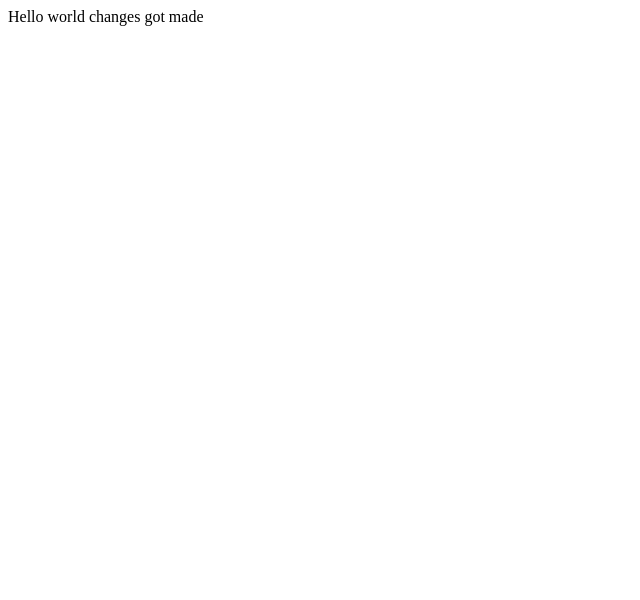
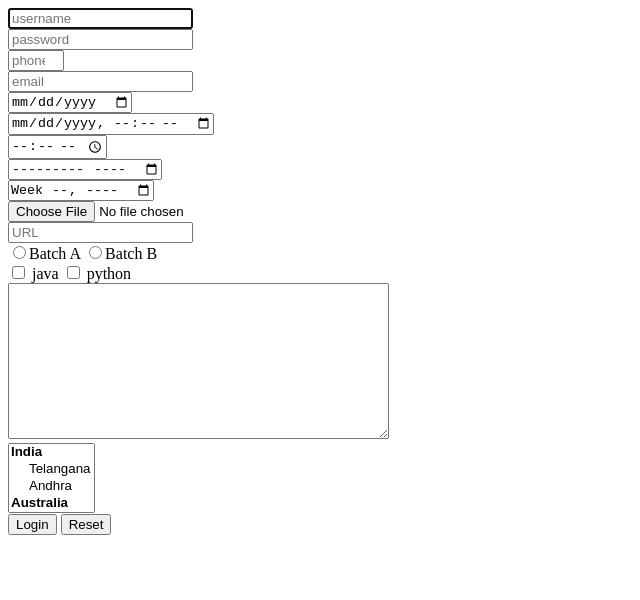
Before and after one commit to Chandumakkella/Chandumakkella.github.io, a plain HTML site: page index.html in a window 1280 px wide. Shown: the whole page, without its empty margins (0-640 px from the left). Drawn offline with Linux system fonts and the light colour scheme.

Commit message:
Update index.html

```diff
--- a/index.html
+++ b/index.html
@@ -1 +1,44 @@
-Hello world  changes got made
+<!DOCTYPE html>
+<html lang="en">
+<head>
+    <meta charset="UTF-8">
+    <meta name="viewport" content="width=device-width, initial-scale=1.0">
+    <title>Document</title>
+</head>
+<body>
+   <form >
+    <input type="text" placeholder="username" autofocus> <br>
+    <input type="password" placeholder="password"><br>
+    <input type="number"  min= "5" max="10"   placeholder="phone"> <br>
+    <input type="email" placeholder="email"> <br>
+    <input type="date" min="2023-10-10"> <br>
+    <input type="datetime-local"> <br>
+    <input type="time"> <br>
+    <input type="month"> <br>
+    <input type="week"><br>
+    <input type="file"> <br>
+    <input type="url" placeholder="URL"> <br>
+    <input type="radio" name="Batch">Batch A
+    <input type="radio" name =" Batch">Batch B <br>
+    <input type="checkbox"> java
+    <input type="checkbox" > python <br>
+    <textarea rows="10" cols="45"></textarea> <br>
+   <select multiple>
+    <optgroup label="India">
+        <option value="">Telangana</option>
+        <option value="">Andhra</option>
+    </optgroup>
+    <optgroup label="Australia">
+        <option value="">melbourne</option>
+        <option value=> sydney</option>
+    </optgroup>
+    <optgroup label="USA">
+    <option value="Texas"> Texas</option>
+    <option value="NYC">NYC</option>
+</optgroup>
+   </select><br/>
+    <input type="submit" value="Login"> </input>
+      <input type="reset">
+   </form>
+</body>
+</html>
```
